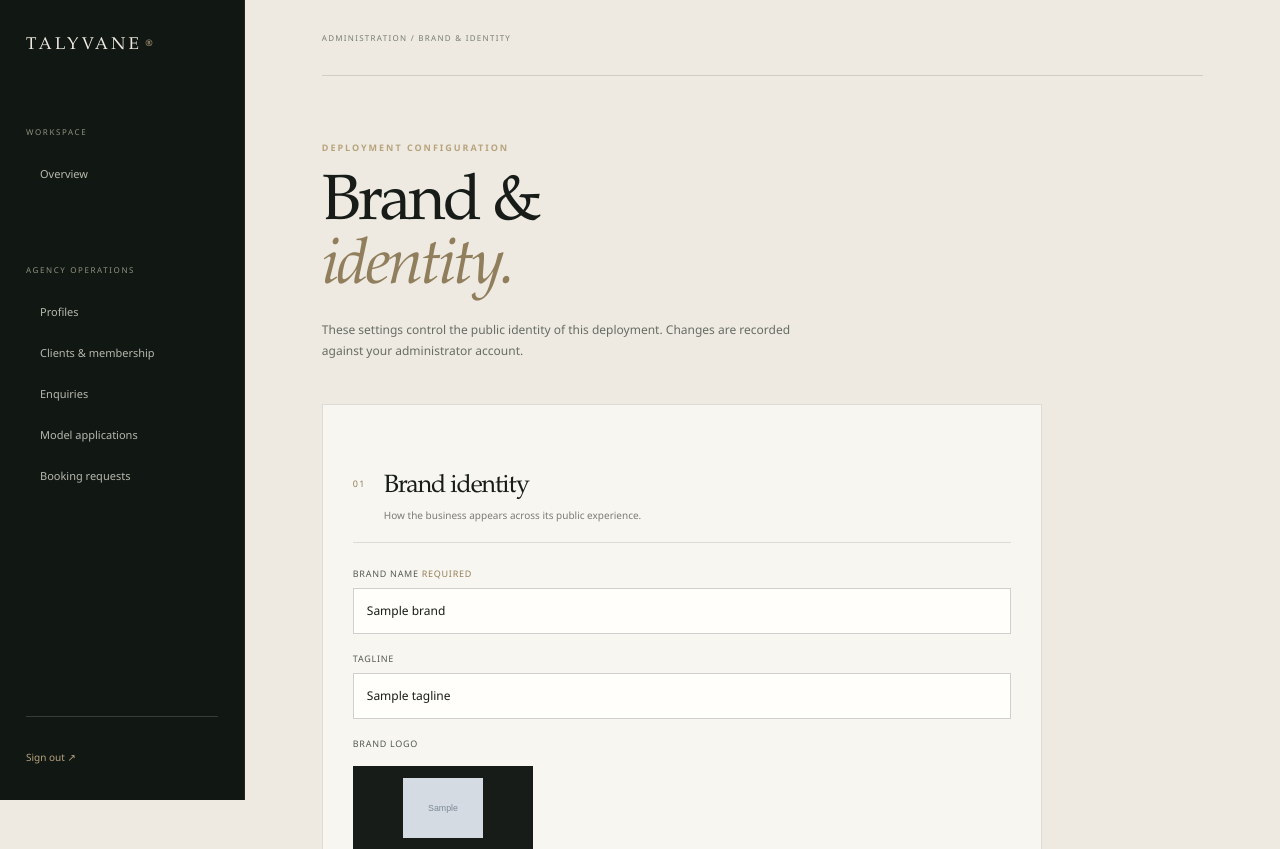
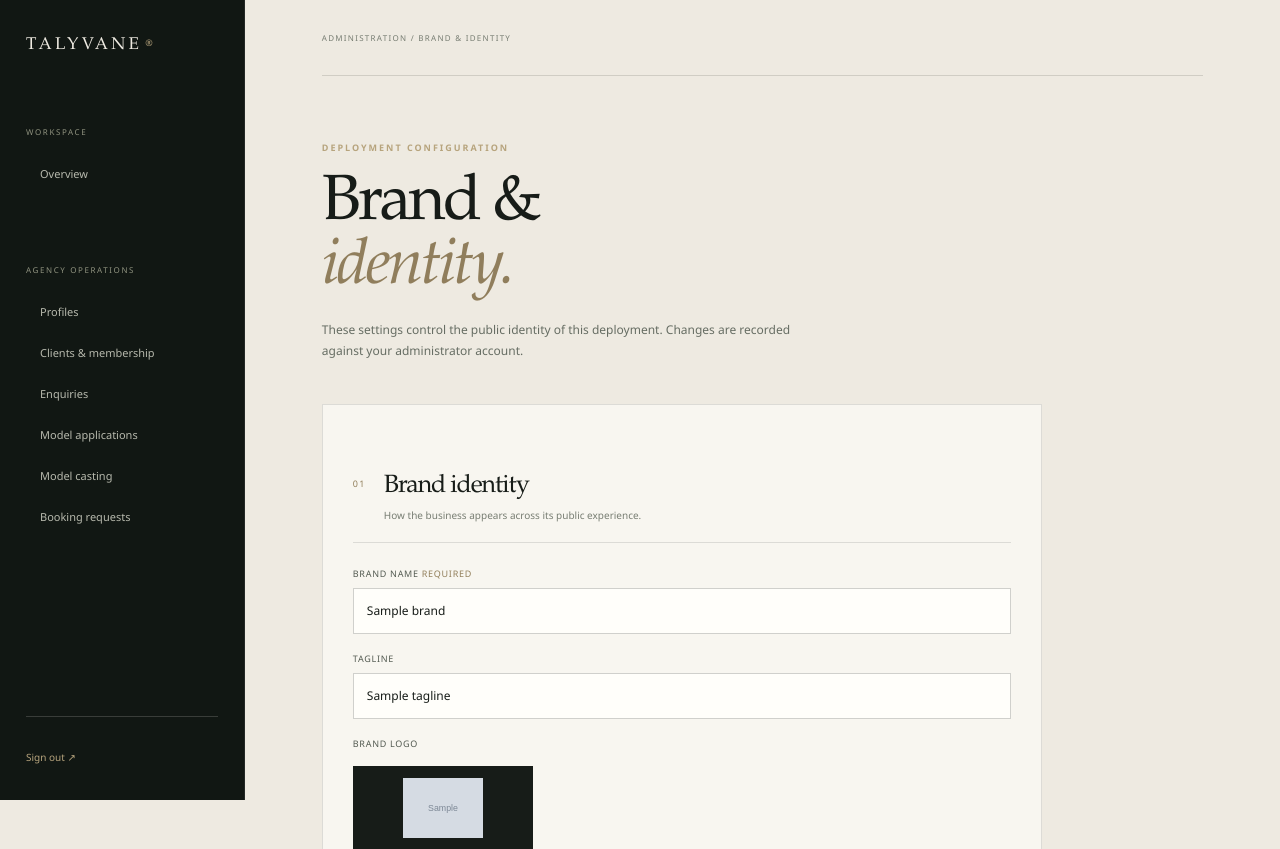
Before and after one commit to LloydCoder/talyvane-platform, a Laravel app: template resources/views/admin/branding/edit.blade.php in a window 1280 px wide. Shown: the top 849 px of the page. Run offline with Laravel 12, Linux system fonts and the light colour scheme; the template is opened without the code that fills it: most values are stand-ins (such as "Sample title", 1, 10 or a date in 2020); grey boxes marked "Sample" are stand-in pictures; data that the repository does not hold is empty; parts of the project's set-up code (start-up, migrations or seed data) failed here and were passed over.

Commit message:
feat(admin): add model casting workspace navigation

```diff
--- a/resources/views/admin/layout.blade.php
+++ b/resources/views/admin/layout.blade.php
@@ -38,6 +38,9 @@
         @if (\Illuminate\Support\Facades\Schema::hasTable('model_talent_applications'))
             <a class="sidebar-link {{ request()->routeIs('admin.model-applications.*') ? 'active' : '' }}" href="{{ route('admin.model-applications.index') }}">Model applications</a>
         @endif
+        @if (\Illuminate\Support\Facades\Schema::hasTable('model_casting_calls'))
+            <a class="sidebar-link {{ request()->routeIs('admin.model-castings.*') || request()->routeIs('admin.model-casting-submissions.*') ? 'active' : '' }}" href="{{ route('admin.model-castings.index') }}">Model casting</a>
+        @endif
         <a class="sidebar-link {{ request()->routeIs('admin.bookings.index') ? 'active' : '' }}" href="{{ route('admin.bookings.index') }}">Booking requests</a>
         <div class="sidebar-bottom">
             <span>{{ auth()->user()->name }}</span>
```
